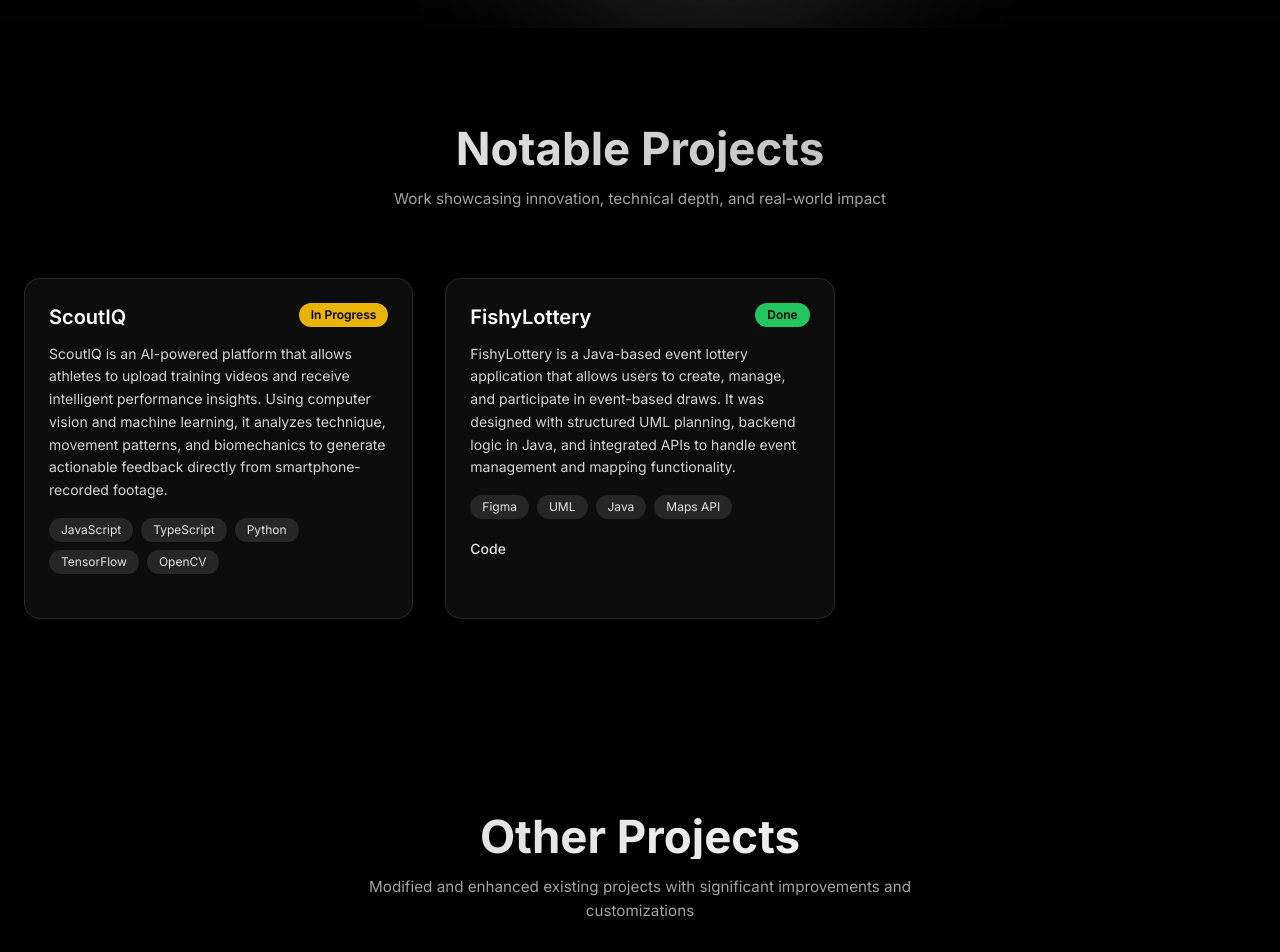
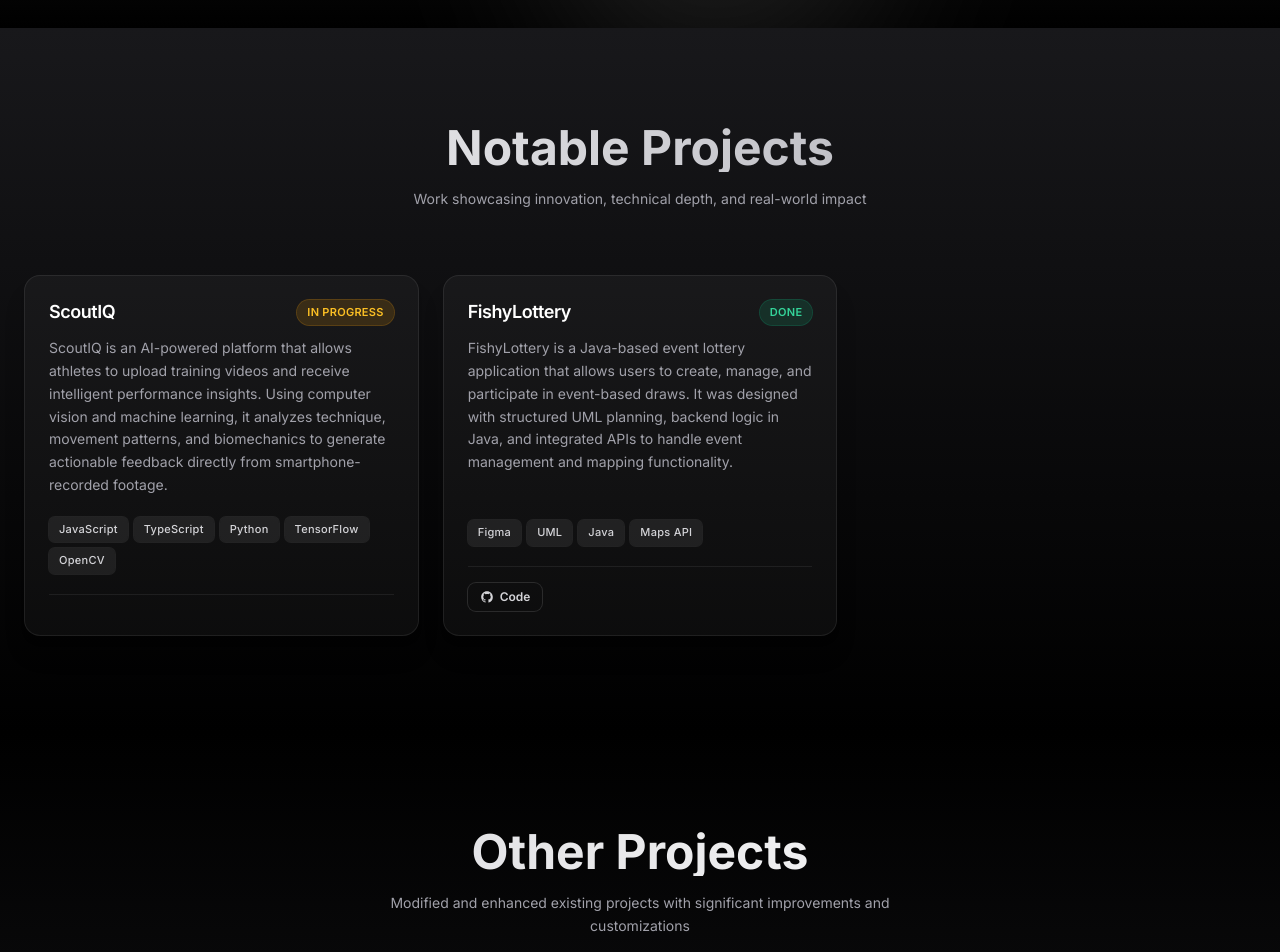
Before and after one commit to AkhilV30/PortfolioSite, a React (Vite) app: page / in a window 1280 px wide. Shown: the part 1260-2212 px from the top of the page. Built offline with nearby package versions, Linux system fonts and the light colour scheme.

Commit message:
Fix ProjectCard and restore original design

```diff
--- a/src/components/NotableProjects.tsx
+++ b/src/components/NotableProjects.tsx
@@ -1,6 +1,5 @@
-import { motion } from 'framer-motion';
+import { motion, useInView } from 'framer-motion';
 import { useRef } from 'react';
-import { useInView } from 'framer-motion';
 import ProjectCard from './ProjectCard';
 
 interface NotableProjectsProps {
@@ -9,85 +8,69 @@
 
 const NotableProjects = ({ isDark }: NotableProjectsProps) => {
   const ref = useRef(null);
-  const isInView = useInView(ref, { once: true, margin: "-150px" });
+  const isInView = useInView(ref, { once: true, margin: '-150px' });
 
   const projects = [
     {
-      title: "ScoutIQ",
-      description: "ScoutIQ is an AI-powered platform that allows athletes to upload training videos and receive intelligent performance insights. Using computer vision and machine learning, it analyzes technique, movement patterns, and biomechanics to generate actionable feedback directly from smartphone-recorded footage.",
-      status: "In Progress",
-      statusColor: "bg-yellow-500 text-black",
-      techStack: ["JavaScript", "TypeScript", "Python", "TensorFlow", "OpenCV"],
-      demoUrl: "#",
-      codeUrl: "#"
+      title: 'ScoutIQ',
+      description:
+        'ScoutIQ is an AI-powered platform that allows athletes to upload training videos and receive intelligent performance insights. Using computer vision and machine learning, it analyzes technique, movement patterns, and biomechanics to generate actionable feedback directly from smartphone-recorded footage.',
+      status: 'In Progress',
+      techStack: ['JavaScript', 'TypeScript', 'Python', 'TensorFlow', 'OpenCV'],
+      demoUrl: '#',
+      codeUrl: '#',
     },
     {
-      title: "FishyLottery",
-      description: "FishyLottery is a Java-based event lottery application that allows users to create, manage, and participate in event-based draws. It was designed with structured UML planning, backend logic in Java, and integrated APIs to handle event management and mapping functionality.",
-      status: "Done",
-      statusColor: "bg-green-500 text-black",
-      techStack: ["Figma", "UML", "Java", "Maps API"],
-      codeUrl: "https://github.com/CMPUT301F25static1/static1-events"
+      title: 'FishyLottery',
+      description:
+        'FishyLottery is a Java-based event lottery application that allows users to create, manage, and participate in event-based draws. It was designed with structured UML planning, backend logic in Java, and integrated APIs to handle event management and mapping functionality.',
+      status: 'Done',
+      techStack: ['Figma', 'UML', 'Java', 'Maps API'],
+      codeUrl: 'https://github.com/CMPUT301F25static1/static1-events',
     },
-
   ];
 
   return (
-    <section id="projects" className={`py-24 px-6 ${
-      isDark
-        ? 'bg-gradient-to-b from-dark-800 to-black'
-        : 'bg-gradient-to-b from-gray-50 to-white'
-    }`}>
+    <section
+      id="projects"
+      className={`py-24 px-6 ${
+        isDark
+          ? 'bg-gradient-to-b from-zinc-900 to-black'
+          : 'bg-gradient-to-b from-zinc-50 to-white'
+      }`}
+    >
       <div className="max-w-7xl mx-auto">
-        <motion.div
-          ref={ref}
-          initial={{ opacity: 0, y: 80, scale: 0.95 }}
-          animate={isInView ? { opacity: 1, y: 0 } : {}}
-          transition={{
-            duration: 1,
-            ease: [0.25, 0.46, 0.45, 0.94],
-            scale: { duration: 1, ease: [0.25, 0.46, 0.45, 0.94] }
-          }}
-        >
+        {/* Header */}
+        <div ref={ref} className="text-center mb-16">
           <motion.h2
-            className={`text-4xl md:text-5xl font-bold mb-4 text-center bg-gradient-to-r bg-clip-text text-transparent ${
-            isDark ? 'from-white to-gray-400' : 'from-black to-gray-600'
-          }`}
-            initial={{ opacity: 0, y: 30, letterSpacing: '0.1em' }}
-            animate={isInView ? {
-              opacity: 1,
-              y: 0,
-              letterSpacing: 'normal'
-            } : {}}
-            transition={{
-              duration: 0.8,
-              delay: 0.2,
-              ease: [0.25, 0.46, 0.45, 0.94]
-            }}
+            className={`text-4xl md:text-5xl font-bold mb-4 bg-gradient-to-r bg-clip-text text-transparent ${
+              isDark ? 'from-white to-zinc-400' : 'from-zinc-900 to-zinc-600'
+            }`}
+            initial={{ opacity: 0, y: 24 }}
+            animate={isInView ? { opacity: 1, y: 0 } : {}}
+            transition={{ duration: 0.7, delay: 0.1, ease: [0.22, 1, 0.36, 1] }}
           >
             Notable Projects
           </motion.h2>
+
           <motion.p
-            className={`text-center mb-16 max-w-2xl mx-auto ${
-            isDark ? 'text-gray-400' : 'text-gray-600'
-          }`}
-            initial={{ opacity: 0, y: 20 }}
+            className={`max-w-xl mx-auto text-sm leading-relaxed ${
+              isDark ? 'text-zinc-400' : 'text-zinc-500'
+            }`}
+            initial={{ opacity: 0, y: 16 }}
             animate={isInView ? { opacity: 1, y: 0 } : {}}
-            transition={{
-              duration: 0.6,
-              delay: 0.4,
-              ease: [0.25, 0.46, 0.45, 0.94]
-            }}
+            transition={{ duration: 0.6, delay: 0.25, ease: [0.22, 1, 0.36, 1] }}
           >
             Work showcasing innovation, technical depth, and real-world impact
           </motion.p>
-        </motion.div>
+        </div>
 
+        {/* Grid */}
         <motion.div
-          className="grid grid-cols-1 md:grid-cols-2 lg:grid-cols-3 gap-8"
+          className="grid grid-cols-1 md:grid-cols-2 lg:grid-cols-3 gap-6"
           initial={{ opacity: 0 }}
           animate={isInView ? { opacity: 1 } : {}}
-          transition={{ duration: 0.6, delay: 0.6 }}
+          transition={{ duration: 0.5, delay: 0.35 }}
         >
           {projects.map((project, index) => (
             <ProjectCard key={index} {...project} index={index} isDark={isDark} />
--- a/src/components/OtherProjects.tsx
+++ b/src/components/OtherProjects.tsx
@@ -1,6 +1,5 @@
-import { motion } from 'framer-motion';
+import { motion, useInView } from 'framer-motion';
 import { useRef } from 'react';
-import { useInView } from 'framer-motion';
 import ProjectCard from './ProjectCard';
 
 interface OtherProjectsProps {
@@ -9,96 +8,79 @@
 
 const OtherProjects = ({ isDark }: OtherProjectsProps) => {
   const ref = useRef(null);
-  const isInView = useInView(ref, { once: true, margin: "-150px" });
+  const isInView = useInView(ref, { once: true, margin: '-150px' });
 
   const projects = [
     {
-      title: "MyBlog",
+      title: 'MyBlog',
       description: `My personal blog where I share sharp takes on tech, sports, AI, and health.
 Each post includes a like/dislike feature, view counter, and a comment section for discussion.
 Clean design, quick reads, and real opinions — all in one place.`,
-      status: "Completed & Live",
-      statusColor: "bg-green-500 text-black",
-      techStack: ["React", "Weather API", "Chart.js", "Tailwind CSS"],
-      demoUrl: "#",
-      codeUrl: "#"
+      status: 'Completed & Live',
+      techStack: ['React', 'Weather API', 'Chart.js', 'Tailwind CSS'],
+      demoUrl: '#',
+      codeUrl: '#',
     },
     {
-      title: "GuessMyElo",
-      description: "An ML-powered chess predictor that estimates a player's Elo rating based on a small sequence of opening and mid-game moves. The model analyzes move quality, positional decisions, and tactical patterns to generate a skill rating prediction.",
-      status: "Completed",
-      statusColor: "bg-green-500 text-black",
-      techStack: ["Python", "Scikit-learn", "Pandas", "NumPy", "React"],
-      demoUrl: "#",
-      codeUrl: "#"
+      title: 'GuessMyElo',
+      description:
+        "An ML-powered chess predictor that estimates a player's Elo rating based on a small sequence of opening and mid-game moves. The model analyzes move quality, positional decisions, and tactical patterns to generate a skill rating prediction.",
+      status: 'Completed',
+      techStack: ['Python', 'Scikit-learn', 'Pandas', 'NumPy', 'React'],
+      demoUrl: '#',
+      codeUrl: '#',
     },
     {
-      title: "ASMR Physics Games",
-      description: "A set of satisfying physics-based mini games built to feel smooth, responsive, and visually pleasing. Focused on clean motion, realistic collisions, and interactive simulations using Python game development and physics logic.",
-      status: "Completed & Live",
-      statusColor: "bg-green-500 text-black",
-      techStack: ["Python", "Pygame", "Physics Simulation", "Collision Detection"],
-      demoUrl: "#",
-      codeUrl: "#"
-    }
+      title: 'ASMR Physics Games',
+      description:
+        'A set of satisfying physics-based mini games built to feel smooth, responsive, and visually pleasing. Focused on clean motion, realistic collisions, and interactive simulations using Python game development and physics logic.',
+      status: 'Completed & Live',
+      techStack: ['Python', 'Pygame', 'Physics Simulation', 'Collision Detection'],
+      demoUrl: '#',
+      codeUrl: '#',
+    },
   ];
 
   return (
-    <section className={`py-24 px-6 ${
-      isDark
-        ? 'bg-gradient-to-b from-black to-dark-800'
-        : 'bg-gradient-to-b from-white to-gray-50'
-    }`}>
+    <section
+      className={`py-24 px-6 ${
+        isDark
+          ? 'bg-gradient-to-b from-black to-zinc-900'
+          : 'bg-gradient-to-b from-white to-zinc-50'
+      }`}
+    >
       <div className="max-w-7xl mx-auto">
-        <motion.div
-          ref={ref}
-          initial={{ opacity: 0, y: 80, scale: 0.95 }}
-          animate={isInView ? { opacity: 1, y: 0 } : {}}
-          transition={{
-            duration: 1,
-            ease: [0.25, 0.46, 0.45, 0.94],
-            scale: { duration: 1, ease: [0.25, 0.46, 0.45, 0.94] }
-          }}
-        >
+        {/* Header */}
+        <div ref={ref} className="text-center mb-16">
           <motion.h2
-            className={`text-4xl md:text-5xl font-bold mb-4 text-center bg-gradient-to-r bg-clip-text text-transparent ${
-            isDark ? 'from-gray-300 to-white' : 'from-gray-600 to-black'
-          }`}
-            initial={{ opacity: 0, y: 30, letterSpacing: '0.1em' }}
-            animate={isInView ? {
-              opacity: 1,
-              y: 0,
-              letterSpacing: 'normal'
-            } : {}}
-            transition={{
-              duration: 0.8,
-              delay: 0.2,
-              ease: [0.25, 0.46, 0.45, 0.94]
-            }}
+            className={`text-4xl md:text-5xl font-bold mb-4 bg-gradient-to-r bg-clip-text text-transparent ${
+              isDark ? 'from-zinc-300 to-white' : 'from-zinc-600 to-zinc-900'
+            }`}
+            initial={{ opacity: 0, y: 24 }}
+            animate={isInView ? { opacity: 1, y: 0 } : {}}
+            transition={{ duration: 0.7, delay: 0.1, ease: [0.22, 1, 0.36, 1] }}
           >
             Other Projects
           </motion.h2>
+
           <motion.p
-            className={`text-center mb-16 max-w-2xl mx-auto ${
-            isDark ? 'text-gray-400' : 'text-gray-600'
-          }`}
-            initial={{ opacity: 0, y: 20 }}
+            className={`max-w-xl mx-auto text-sm leading-relaxed ${
+              isDark ? 'text-zinc-400' : 'text-zinc-500'
+            }`}
+            initial={{ opacity: 0, y: 16 }}
             animate={isInView ? { opacity: 1, y: 0 } : {}}
-            transition={{
-              duration: 0.6,
-              delay: 0.4,
-              ease: [0.25, 0.46, 0.45, 0.94]
-            }}
+            transition={{ duration: 0.6, delay: 0.25, ease: [0.22, 1, 0.36, 1] }}
           >
             Modified and enhanced existing projects with significant improvements and customizations
           </motion.p>
-        </motion.div>
+        </div>
 
+        {/* Grid */}
         <motion.div
-          className="grid grid-cols-1 md:grid-cols-2 lg:grid-cols-3 gap-8"
+          className="grid grid-cols-1 md:grid-cols-2 lg:grid-cols-3 gap-6"
           initial={{ opacity: 0 }}
           animate={isInView ? { opacity: 1 } : {}}
-          transition={{ duration: 0.6, delay: 0.6 }}
+          transition={{ duration: 0.5, delay: 0.35 }}
         >
           {projects.map((project, index) => (
             <ProjectCard key={index} {...project} index={index} isDark={isDark} />
--- a/src/components/ProjectCard.tsx
+++ b/src/components/ProjectCard.tsx
@@ -4,14 +4,10 @@
   title: string;
   description: string;
   status: string;
-
-  // Optional: keep for backwards compatibility, but you won't need it anymore.
   statusColor?: string;
-
   techStack: string[];
   demoUrl?: string;
   codeUrl?: string;
-
   index: number;
   isDark: boolean;
 }
@@ -19,27 +15,76 @@
 const getStatusBadgeClasses = (status: string) => {
   const s = status.trim().toLowerCase();
 
-  // Normalize common variants
   if (
     s === "done" ||
     s === "completed" ||
     s === "completed & live" ||
     s === "complete"
   ) {
-    return "bg-green-500 text-black";
+    return "bg-emerald-500/15 text-emerald-400 ring-1 ring-emerald-500/30";
   }
 
   if (s === "in progress" || s === "ongoing" || s === "building") {
-    return "bg-yellow-500 text-black";
+    return "bg-amber-500/15 text-amber-400 ring-1 ring-amber-500/30";
   }
 
   if (s === "modified" || s === "enhanced" || s === "refactor") {
-    return "bg-purple-500 text-white";
+    return "bg-violet-500/15 text-violet-400 ring-1 ring-violet-500/30";
   }
 
-  // Fallback
-  return "bg-gray-500 text-white";
+  return "bg-zinc-500/15 text-zinc-400 ring-1 ring-zinc-500/30";
 };
+
+const getStatusBadgeClassesLight = (status: string) => {
+  const s = status.trim().toLowerCase();
+
+  if (
+    s === "done" ||
+    s === "completed" ||
+    s === "completed & live" ||
+    s === "complete"
+  ) {
+    return "bg-emerald-50 text-emerald-700 ring-1 ring-emerald-200";
+  }
+
+  if (s === "in progress" || s === "ongoing" || s === "building") {
+    return "bg-amber-50 text-amber-700 ring-1 ring-amber-200";
+  }
+
+  if (s === "modified" || s === "enhanced" || s === "refactor") {
+    return "bg-violet-50 text-violet-700 ring-1 ring-violet-200";
+  }
+
+  return "bg-zinc-100 text-zinc-600 ring-1 ring-zinc-200";
+};
+
+// GitHub SVG Icon
+const GitHubIcon = ({ className }: { className?: string }) => (
+  <svg
+    viewBox="0 0 24 24"
+    fill="currentColor"
+    className={className}
+    aria-hidden="true"
+  >
+    <path d="M12 2C6.477 2 2 6.484 2 12.017c0 4.425 2.865 8.18 6.839 9.504.5.092.682-.217.682-.483 0-.237-.008-.868-.013-1.703-2.782.605-3.369-1.343-3.369-1.343-.454-1.158-1.11-1.466-1.11-1.466-.908-.62.069-.608.069-.608 1.003.07 1.531 1.032 1.531 1.032.892 1.53 2.341 1.088 2.91.832.092-.647.35-1.088.636-1.338-2.22-.253-4.555-1.113-4.555-4.951 0-1.093.39-1.988 1.029-2.688-.103-.253-.446-1.272.098-2.65 0 0 .84-.27 2.75 1.026A9.564 9.564 0 0112 6.844c.85.004 1.705.115 2.504.337 1.909-1.296 2.747-1.027 2.747-1.027.546 1.379.202 2.398.1 2.651.64.7 1.028 1.595 1.028 2.688 0 3.848-2.339 4.695-4.566 4.943.359.309.678.92.678 1.855 0 1.338-.012 2.419-.012 2.747 0 .268.18.58.688.482A10.019 10.019 0 0022 12.017C22 6.484 17.522 2 12 2z" />
+  </svg>
+);
+
+// Arrow / External Link Icon
+const ExternalLinkIcon = ({ className }: { className?: string }) => (
+  <svg
+    viewBox="0 0 24 24"
+    fill="none"
+    stroke="currentColor"
+    strokeWidth={2}
+    strokeLinecap="round"
+    strokeLinejoin="round"
+    className={className}
+    aria-hidden="true"
+  >
+    <path d="M7 17L17 7M17 7H7M17 7v10" />
+  </svg>
+);
 
 const ProjectCard = ({
   title,
@@ -52,42 +97,57 @@
   index,
   isDark,
 }: ProjectCardProps) => {
-  const badgeClasses = statusColor ?? getStatusBadgeClasses(status);
+  const badgeClasses =
+    statusColor ??
+    (isDark ? getStatusBadgeClasses(status) : getStatusBadgeClassesLight(status));
 
   return (
     <motion.div
-      initial={{ opacity: 0, y: 24 }}
+      initial={{ opacity: 0, y: 28 }}
       animate={{ opacity: 1, y: 0 }}
-      transition={{ duration: 0.5, delay: index * 0.08 }}
-      className={`rounded-2xl border p-6 backdrop-blur-sm transition-transform ${
+      transition={{ duration: 0.45, delay: index * 0.07, ease: [0.22, 1, 0.36, 1] }}
+      whileHover={{ y: -5, transition: { duration: 0.2, ease: "easeOut" } }}
+      className={`group relative flex flex-col rounded-2xl border p-6 transition-all duration-300 ${
         isDark
-          ? "border-white/10 bg-white/5 hover:bg-white/8"
-          : "border-black/10 bg-white hover:bg-black/2"
+          ? "border-white/[0.08] bg-white/[0.04] hover:border-white/[0.14] hover:bg-white/[0.07] shadow-xl shadow-black/20"
+          : "border-black/[0.07] bg-white hover:border-black/[0.12] hover:shadow-xl hover:shadow-black/[0.06] shadow-md shadow-black/[0.04]"
       }`}
-      whileHover={{ y: -4 }}
     >
+      {/* Top row: title + badge */}
       <div className="flex items-start justify-between gap-4">
-        <h3 className={`text-xl font-semibold ${isDark ? "text-white" : "text-black"}`}>
+        <h3
+          className={`text-lg font-semibold leading-snug tracking-tight ${
+            isDark ? "text-white" : "text-zinc-900"
+          }`}
+        >
           {title}
         </h3>
 
         <span
-          className={`shrink-0 rounded-full px-3 py-1 text-xs font-semibold ${badgeClasses}`}
+          className={`shrink-0 rounded-full px-2.5 py-1 text-[11px] font-semibold tracking-wide uppercase ${badgeClasses}`}
         >
           {status}
         </span>
       </div>
 
-      <p className={`mt-3 text-sm leading-relaxed ${isDark ? "text-gray-300" : "text-gray-700"}`}>
+      {/* Description */}
+      <p
+        className={`mt-3 text-sm leading-relaxed flex-1 ${
+          isDark ? "text-zinc-400" : "text-zinc-500"
+        }`}
+      >
         {description}
       </p>
 
-      <div className="mt-4 flex flex-wrap gap-2">
+      {/* Tech stack */}
+      <div className="mt-5 flex flex-wrap gap-1.5">
         {techStack.map((t) => (
           <span
             key={t}
-            className={`rounded-full px-3 py-1 text-xs ${
-              isDark ? "bg-white/10 text-gray-200" : "bg-black/5 text-gray-800"
+            className={`rounded-md px-2.5 py-1 text-[11px] font-medium tracking-wide ${
+              isDark
+                ? "bg-white/[0.07] text-zinc-300 ring-1 ring-white/[0.08]"
+                : "bg-zinc-100 text-zinc-600 ring-1 ring-zinc-200/80"
             }`}
           >
             {t}
@@ -95,33 +155,49 @@
         ))}
       </div>
 
+      {/* Divider + Links */}
       {(demoUrl || codeUrl) && (
-        <div className="mt-5 flex items-center gap-3">
+        <>
+          <div
+            className={`mt-5 h-px w-full ${
+              isDark ? "bg-white/[0.07]" : "bg-zinc-100"
+            }`}
+          />
+
+          <div className="mt-4 flex items-center gap-3">
             {demoUrl && demoUrl !== "#" && (
               <a
                 href={demoUrl}
                 target="_blank"
                 rel="noreferrer"
-              className={`text-sm font-medium underline-offset-4 hover:underline ${
-                isDark ? "text-gray-200" : "text-gray-800"
+                className={`flex items-center gap-1.5 rounded-lg px-3 py-1.5 text-xs font-semibold transition-all duration-200 ${
+                  isDark
+                    ? "bg-white text-zinc-900 hover:bg-zinc-100"
+                    : "bg-zinc-900 text-white hover:bg-zinc-700"
                 }`}
               >
-              Demo
+                <ExternalLinkIcon className="h-3.5 w-3.5" />
+                Live Demo
               </a>
             )}
+
             {codeUrl && codeUrl !== "#" && (
               <a
                 href={codeUrl}
                 target="_blank"
                 rel="noreferrer"
-              className={`text-sm font-medium underline-offset-4 hover:underline ${
-                isDark ? "text-gray-200" : "text-gray-800"
+                className={`flex items-center gap-1.5 rounded-lg px-3 py-1.5 text-xs font-semibold ring-1 transition-all duration-200 ${
+                  isDark
+                    ? "ring-white/[0.12] text-zinc-300 hover:bg-white/[0.08] hover:text-white"
+                    : "ring-zinc-200 text-zinc-600 hover:bg-zinc-50 hover:text-zinc-900"
                 }`}
               >
+                <GitHubIcon className="h-3.5 w-3.5" />
                 Code
               </a>
             )}
           </div>
+        </>
       )}
     </motion.div>
   );
```
Lines whose indentation alone changed are shown as unchanged.
